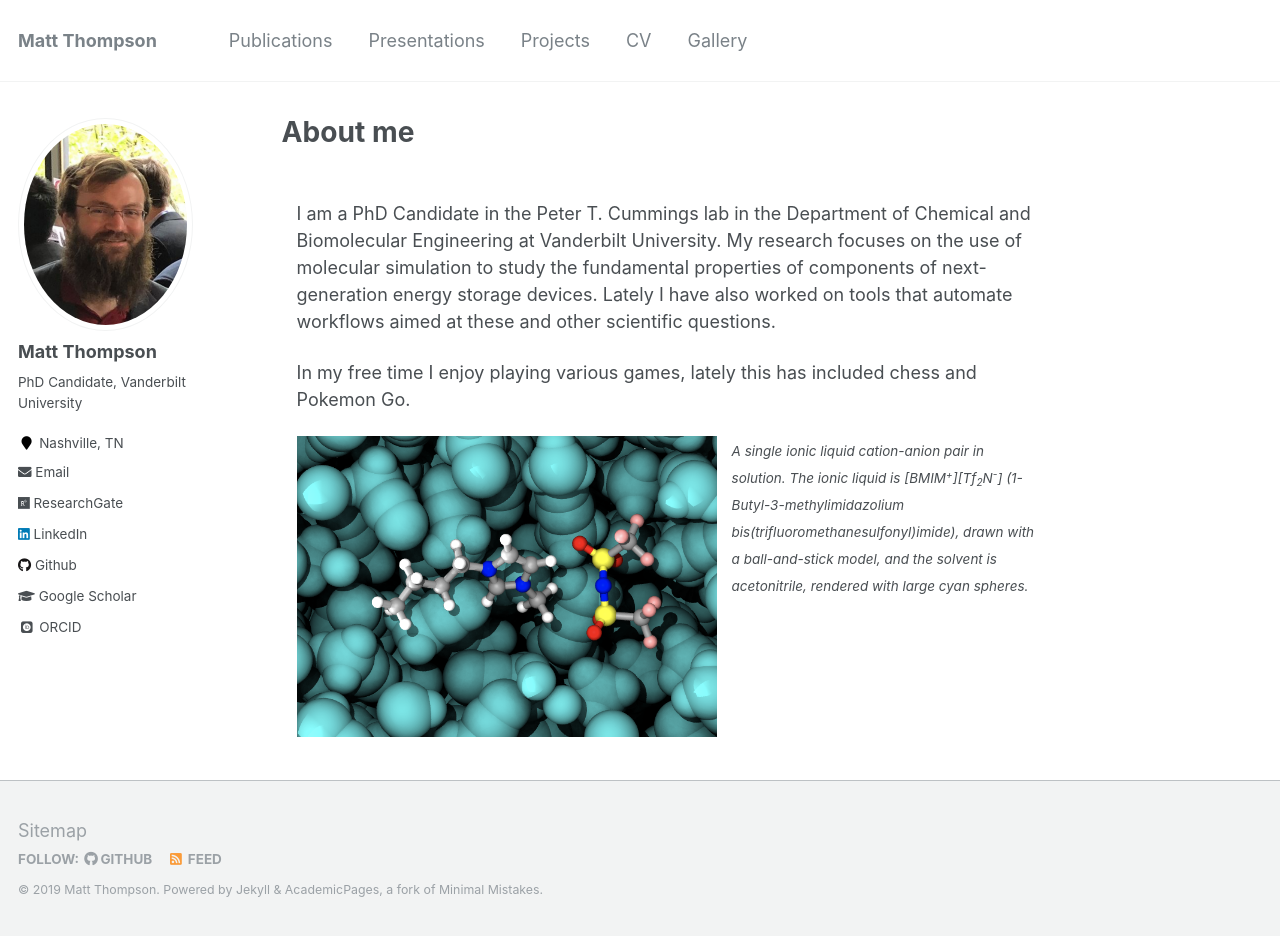
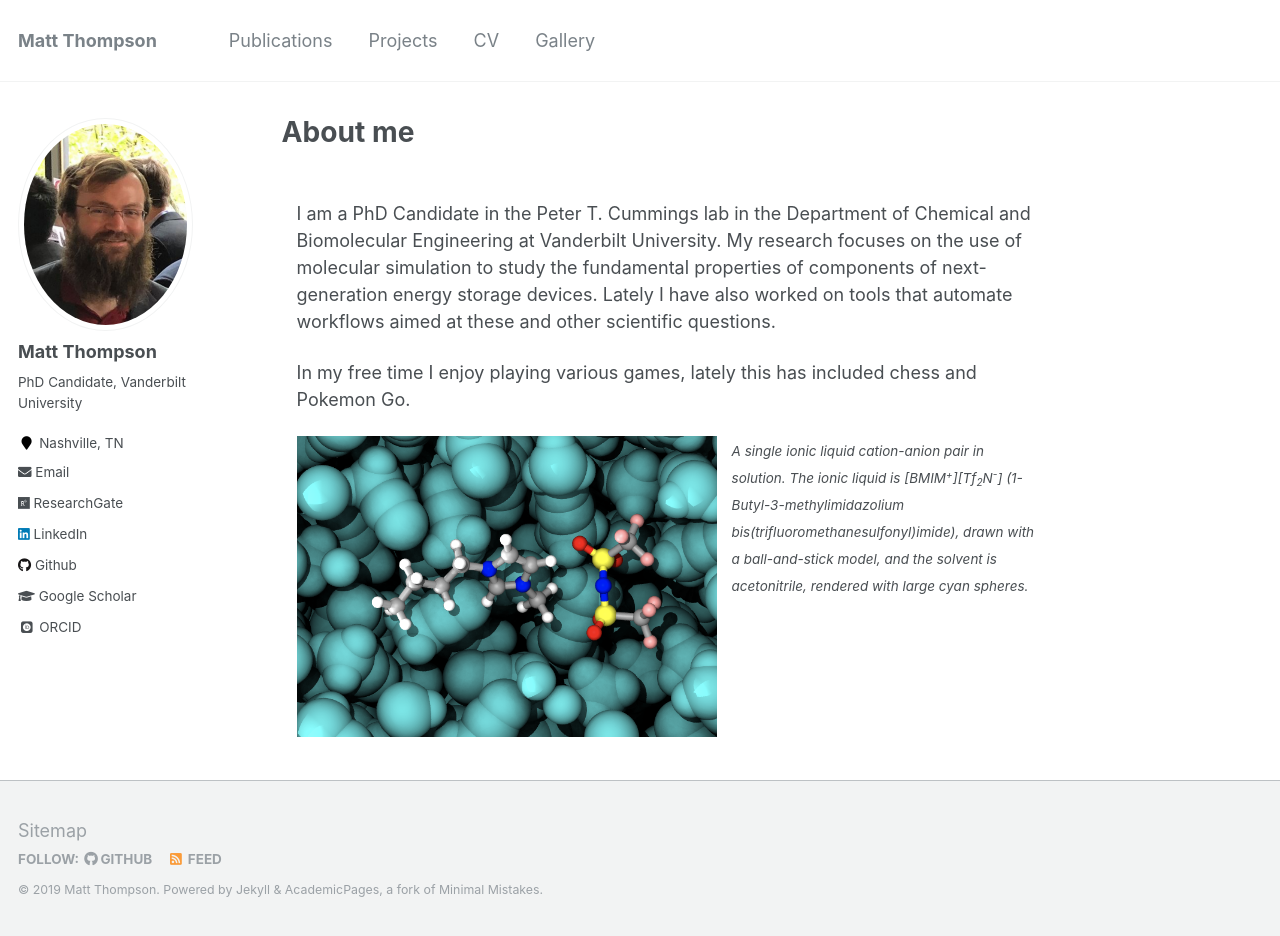
Before and after one commit to mattwthompson/mattwthompson.github.io, a Jekyll site: the page built from _pages/about.md, in a window 1280 px wide and 936 px high. Built offline with Jekyll 4.4.1, drawn with Linux system fonts in a browser that asks for light colours; some web fonts are replaced.

Commit message:
Temporarily remove presentations page

```diff
--- a/_data/navigation.yml
+++ b/_data/navigation.yml
@@ -2,9 +2,6 @@
 main:
   - title: "Publications"
     url: /publications/
-
-  - title: "Presentations"
-    url: /presentations/
 
   - title: "Projects"
     url: /projects/
```
